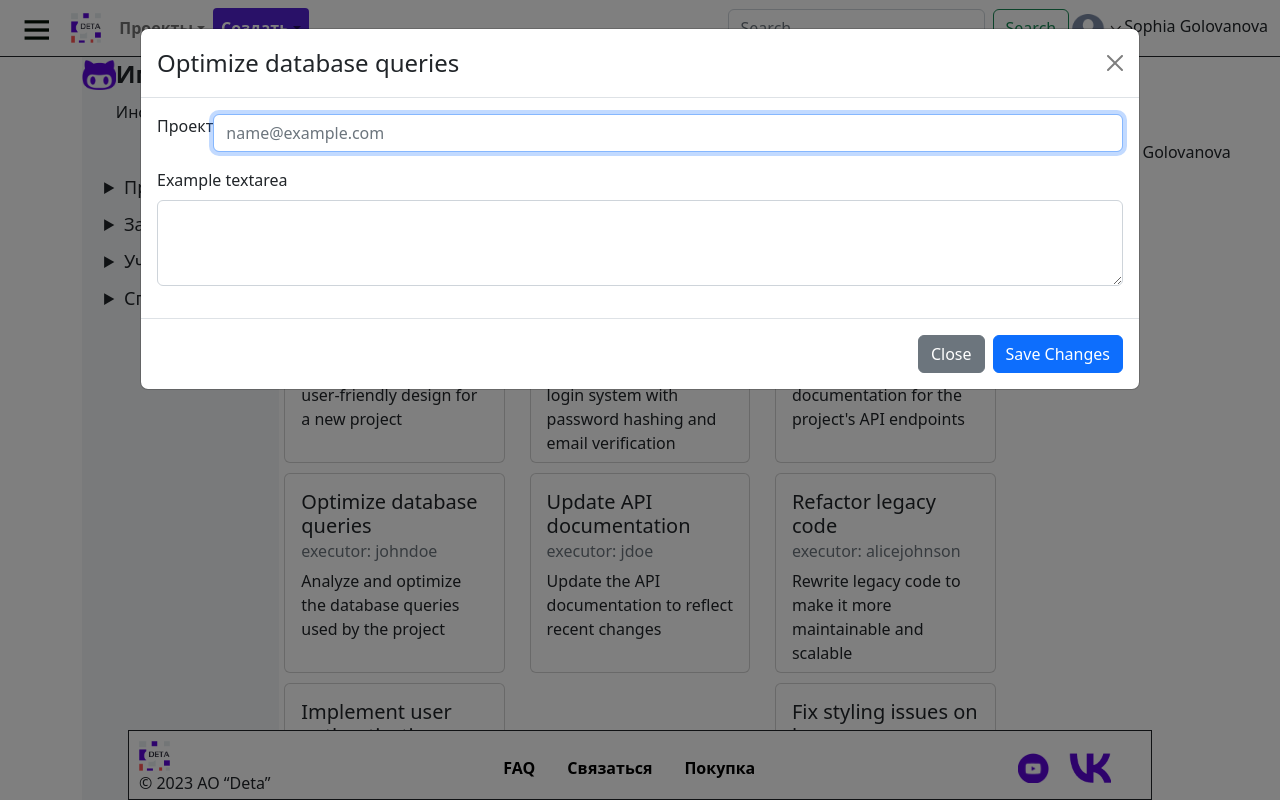
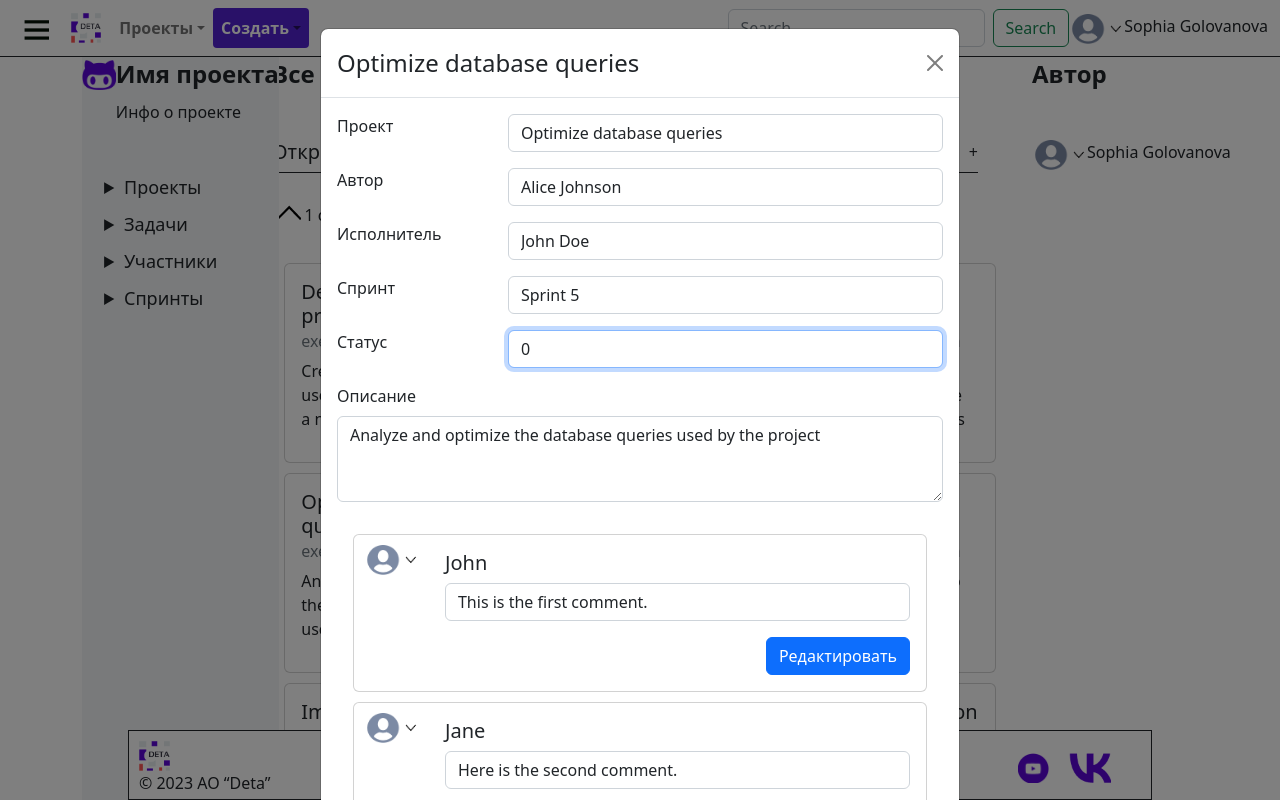
Before and after one commit to DibrovDru/Architecture.1, a React (Create React App) app in the folder frontend/my-app/: page /projects in a window 1280 px wide. Both pictures are taken after a click on the element 394 px from the left and 573 px from the top of the page. Shown: the top 800 px of the page. Built offline with nearby package versions, Linux system fonts and the light colour scheme.

Commit message:
add comments

```diff
--- /dev/null
+++ b/frontend/my-app/src/components/comments/Comments.module.css
@@ -0,0 +1,7 @@
+.comment {
+    width: 90%;
+    margin: auto;
+    margin-bottom: 10px;
+    display: flex;
+    flex-direction: row
+}
--- /dev/null
+++ b/frontend/my-app/src/components/comments/Comments.tsx
@@ -0,0 +1,58 @@
+import React, {FC} from "react";
+import app_styles from '../../App.module.css';
+import task_pages_styles from '../../pages/main_tasks_page/TasksPage.module.css';
+import base_styles from '../base/base.module.css';
+import {comments} from "../../state/state";
+import {Comment, Employee} from "../../types";
+import Card from "react-bootstrap/Card";
+import comments_styles from './Comments.module.css';
+import Button from "react-bootstrap/Button";
+import { Form } from "react-bootstrap";
+
+
+interface MyCommentProps {
+    comment: Comment,
+    is_written: boolean
+}
+
+const MyComment: FC<MyCommentProps> = ({comment, is_written}) => {
+    return (
+        <Card className={comments_styles.comment}>
+            <div style={{margin: '10px 10px'}}>
+                <img src={require('../../images/profile.png')} className={base_styles.profile}/>
+            </div>
+            <Card.Body>
+                <Card.Title> {comment.author.name} </Card.Title>
+
+                <Form.Group className="mb-3" controlId="formBasicEmail">
+                    <Form.Control
+                        type="text"
+                        placeholder="Комментарий"
+                        value={comment.text}
+                        readOnly={is_written} />
+                </Form.Group>
+
+                <div style={{display: 'flex', justifyContent: 'end'}}>
+                    <Button variant="primary"> {is_written ? 'Редактировать' : 'Отправить' }</Button>
+                </div>
+            </Card.Body>
+        </Card>
+    );
+}
+
+
+function Comments() {
+
+    return (
+        <>
+            {comments.map(comment => (
+                <MyComment comment={comment}
+                           is_written={true}
+                />
+                )
+            )}
+            <MyComment comment={comments[0]} is_written={false}/>
+        </>
+    );
+}
+export default Comments;
--- a/frontend/my-app/src/components/tasks/TaskCard.tsx
+++ b/frontend/my-app/src/components/tasks/TaskCard.tsx
@@ -6,6 +6,9 @@ import Form from "react-bootstrap/Form";
 import Button from "react-bootstrap/Button";
 import app_styles from '../../App.module.css';
 import tasks_styles from './tasks.module.css';
+import Comments from "../comments/Comments";
+
+
 
 export const TaskCard: FC<Task> = ({
                                        id,
@@ -13,7 +16,8 @@ export const TaskCard: FC<Task> = ({
                                        description,
                                        type,
                                        creator,
-                                       executor
+                                       executor,
+                                       sprint
                                    }) => {
 
     const [show, setShow] = useState(false);
@@ -32,22 +36,76 @@ export const TaskCard: FC<Task> = ({
                 <Modal.Body>
                     <Form>
                         <Form.Group className={`mb-3 ${app_styles.space_between}`} controlId="exampleForm.ControlInput1">
-                            <Form.Label>Проект</Form.Label>
+                            <Form.Label className={tasks_styles.name_field}>Проект</Form.Label>
                             <Form.Control
-                                // type="email"
-                                placeholder="name@example.com"
+                                type="text"
+                                value={name}
+                                readOnly={true}
                                 autoFocus
                             />
                         </Form.Group>
+
+                        <Form.Group className={`mb-3 ${app_styles.space_between}`} controlId="exampleForm.ControlInput1">
+                            <Form.Label className={tasks_styles.name_field}>Автор</Form.Label>
+                            <Form.Control
+                                type="text"
+                                value={creator.name + ' ' + creator.surname}
+                                readOnly={true}
+                                autoFocus
+                            />
+                        </Form.Group>
+
+
+                        <Form.Group className={`mb-3 ${app_styles.space_between}`} controlId="exampleForm.ControlInput1">
+                            <Form.Label className={tasks_styles.name_field}>Исполнитель</Form.Label>
+                            <Form.Control
+                                type="text"
+                                value={executor.name + ' ' + executor.surname}
+                                readOnly={true}
+                                autoFocus
+                            />
+                        </Form.Group>
+
+                        <Form.Group className={`mb-3 ${app_styles.space_between}`} controlId="exampleForm.ControlInput1">
+                            <Form.Label className={tasks_styles.name_field}>Спринт</Form.Label>
+                            <Form.Control
+                                type="text"
+                                value={sprint.name}
+                                readOnly={true}
+                                autoFocus
+                            />
+                        </Form.Group>
+
+
+                        <Form.Group className={`mb-3 ${app_styles.space_between}`} controlId="exampleForm.ControlInput1">
+                            <Form.Label className={tasks_styles.name_field}>Статус</Form.Label>
+                            <Form.Control
+                                type="text"
+                                value={type}
+                                readOnly={true}
+                                autoFocus
+                            />
+                        </Form.Group>
+
+
+                        {/*//////////////////////////////////////////////////////////////////////////*/}
+
                         <Form.Group
                             className="mb-3"
                             controlId="exampleForm.ControlTextarea1"
                         >
-                            <Form.Label>Example textarea</Form.Label>
-                            <Form.Control as="textarea" rows={3}/>
+                            <Form.Label>Описание</Form.Label>
+                            <Form.Control
+                                as="textarea"
+                                rows={3}
+                                value={description}
+                            />
                         </Form.Group>
                     </Form>
                 </Modal.Body>
+
+                <Comments/>
+
                 <Modal.Footer>
                     <Button variant="secondary" onClick={handleClose}>
                         Close
@@ -56,7 +114,6 @@ export const TaskCard: FC<Task> = ({
                         Save Changes
                     </Button>
                 </Modal.Footer>
-                {/*<style>{tasks_styles.modal_task_window}</style>*/}
             </Modal>
 {/*////////////////////////////////////////////////////////////////////////////////////////////////////////////////*/}
 
--- a/frontend/my-app/src/components/tasks/Tasks.tsx
+++ b/frontend/my-app/src/components/tasks/Tasks.tsx
@@ -60,6 +60,7 @@ function Tasks() {
                                       executor={task.executor}
                                       creator={task.creator}
                                       type={task.type}
+                                      sprint={task.sprint}
                             />)
                     }
                 </div>
@@ -72,6 +73,7 @@ function Tasks() {
                                       executor={task.executor}
                                       creator={task.creator}
                                       type={task.type}
+                                      sprint={task.sprint}
                             />)
                     }
                 </div>
@@ -84,6 +86,7 @@ function Tasks() {
                                       executor={task.executor}
                                       creator={task.creator}
                                       type={task.type}
+                                      sprint={task.sprint}
                             />)
                     }
                 </div>
--- a/frontend/my-app/src/components/tasks/tasks.module.css
+++ b/frontend/my-app/src/components/tasks/tasks.module.css
@@ -1,3 +1,7 @@
 .modal_task_window {
-    max-width: 1000px;
+    max-width: 50%;
 }
+
+.name_field {
+    width: 40%;
+}
--- a/frontend/my-app/src/state/data.json
+++ b/frontend/my-app/src/state/data.json
@@ -106,6 +106,14 @@
         "name": "Jane",
         "surname": "Doe",
         "login": "janedoe"
+      },
+      "sprint": {
+        "id": 2,
+        "name": "Sprint 2",
+        "timestamp": "2023-05-05T12:00:00Z",
+        "is_actual": false,
+        "description": "This is Sprint 2",
+        "n_days": 10
       }
     },
     {
@@ -124,6 +132,14 @@
         "name": "Bob",
         "surname": "Smith",
         "login": "bobsmith"
+      },
+      "sprint": {
+        "id": 3,
+        "name": "Sprint 3",
+        "timestamp": "2023-05-05T12:00:00Z",
+        "is_actual": false,
+        "description": "This is Sprint 2",
+        "n_days": 10
       }
     },
     {
@@ -142,6 +158,14 @@
         "name": "Alice",
         "surname": "Johnson",
         "login": "alicejohnson"
+      },
+      "sprint": {
+        "id": 4,
+        "name": "Sprint 4",
+        "timestamp": "2023-05-05T12:00:00Z",
+        "is_actual": false,
+        "description": "This is Sprint 2",
+        "n_days": 10
       }
     },
     {
@@ -160,6 +184,14 @@
         "name": "John",
         "surname": "Doe",
         "login": "johndoe"
+      },
+      "sprint": {
+        "id": 5,
+        "name": "Sprint 5",
+        "timestamp": "2023-05-05T12:00:00Z",
+        "is_actual": false,
+        "description": "This is Sprint 2",
+        "n_days": 10
       }
     },
     {
@@ -178,6 +210,14 @@
         "name": "Alice",
         "surname": "Johnson",
         "login": "alicejohnson"
+      },
+      "sprint": {
+        "id": 6,
+        "name": "Sprint 6",
+        "timestamp": "2023-05-05T12:00:00Z",
+        "is_actual": false,
+        "description": "This is Sprint 2",
+        "n_days": 10
       }
     },
     {
@@ -196,6 +236,14 @@
         "name": "Jane",
         "surname": "Doe",
         "login": "jane"
+      },
+      "sprint": {
+        "id": 7,
+        "name": "Sprint 7",
+        "timestamp": "2023-05-05T12:00:00Z",
+        "is_actual": false,
+        "description": "This is Sprint 2",
+        "n_days": 10
       }
     },
     {
@@ -214,6 +262,14 @@
         "name": "John",
         "surname": "Doe",
         "login": "jdoe"
+      },
+      "sprint": {
+        "id": 8,
+        "name": "Sprint 8",
+        "timestamp": "2023-05-05T12:00:00Z",
+        "is_actual": false,
+        "description": "This is Sprint 2",
+        "n_days": 10
       }
     },
     {
@@ -232,6 +288,14 @@
         "name": "Bob",
         "surname": "Smith",
         "login": "bsmith"
+      },
+      "sprint": {
+        "id": 9,
+        "name": "Sprint 9",
+        "timestamp": "2023-05-05T12:00:00Z",
+        "is_actual": false,
+        "description": "This is Sprint 2",
+        "n_days": 10
       }
     },
     {
@@ -250,7 +314,98 @@
         "name": "John",
         "surname": "Doe",
         "login": "jdoe"
+      },
+      "sprint": {
+        "id": 10,
+        "name": "Sprint 10",
+        "timestamp": "2023-05-05T12:00:00Z",
+        "is_actual": true,
+        "description": "This is Sprint 2",
+        "n_days": 10
       }
+    }
+  ],
+  "sprints": [
+    {
+      "id": 1,
+      "name": "Sprint 1",
+      "timestamp": "2023-04-26T12:00:00Z",
+      "is_actual": true,
+      "description": "This is Sprint 1",
+      "n_days": 7
+    },
+    {
+      "id": 2,
+      "name": "Sprint 2",
+      "timestamp": "2023-05-05T12:00:00Z",
+      "is_actual": false,
+      "description": "This is Sprint 2",
+      "n_days": 10
+    },
+    {
+      "id": 3,
+      "name": "Sprint 3",
+      "timestamp": "2023-05-16T12:00:00Z",
+      "is_actual": true,
+      "description": "This is Sprint 3",
+      "n_days": 5
+    }
+  ],
+  "comments": [
+    {
+      "id": 1,
+      "timestamp": "2023-04-26T12:00:00Z",
+      "author": {
+        "id": 1,
+        "name": "John",
+        "surname": "Doe",
+        "login": "johndoe"
+      },
+      "text": "This is the first comment."
+    },
+    {
+      "id": 2,
+      "timestamp": "2023-04-27T10:30:00Z",
+      "author": {
+        "id": 2,
+        "name": "Jane",
+        "surname": "Smith",
+        "login": "janesmith"
+      },
+      "text": "Here is the second comment."
+    },
+    {
+      "id": 3,
+      "timestamp": "2023-04-28T15:45:00Z",
+      "author": {
+        "id": 3,
+        "name": "Alex",
+        "surname": "Johnson",
+        "login": "alexjohnson"
+      },
+      "text": "This is the third comment."
+    },
+    {
+      "id": 4,
+      "timestamp": "2023-04-29T09:15:00Z",
+      "author": {
+        "id": 4,
+        "name": "Emily",
+        "surname": "Brown",
+        "login": "emilybrown"
+      },
+      "text": "Here is the fourth comment."
+    },
+    {
+      "id": 5,
+      "timestamp": "2023-04-30T14:20:00Z",
+      "author": {
+        "id": 5,
+        "name": "Michael",
+        "surname": "Wilson",
+        "login": "michaelwilson"
+      },
+      "text": "This is the fifth comment."
     }
   ]
 }
--- a/frontend/my-app/src/state/state.ts
+++ b/frontend/my-app/src/state/state.ts
@@ -1,4 +1,8 @@
-import {Project, Employee, Task} from "../types";
+import {Project, Employee, Task, Sprint, Comment} from "../types";
 import data from './data.json';
 export const projects: Project[] = data.projects;
 export const tasks: Task[] = data.tasks;
+
+export const sprints: Sprint[] = data.sprints;
+
+export const comments: Comment[] = data.comments;
--- a/frontend/my-app/src/types/index.ts
+++ b/frontend/my-app/src/types/index.ts
@@ -25,7 +25,8 @@ export interface Task {
     description: string,
     type: TaskType,
     creator: Employee,
-    executor: Employee
+    executor: Employee,
+    sprint: Sprint
 }
 
 export interface Employee {
```
